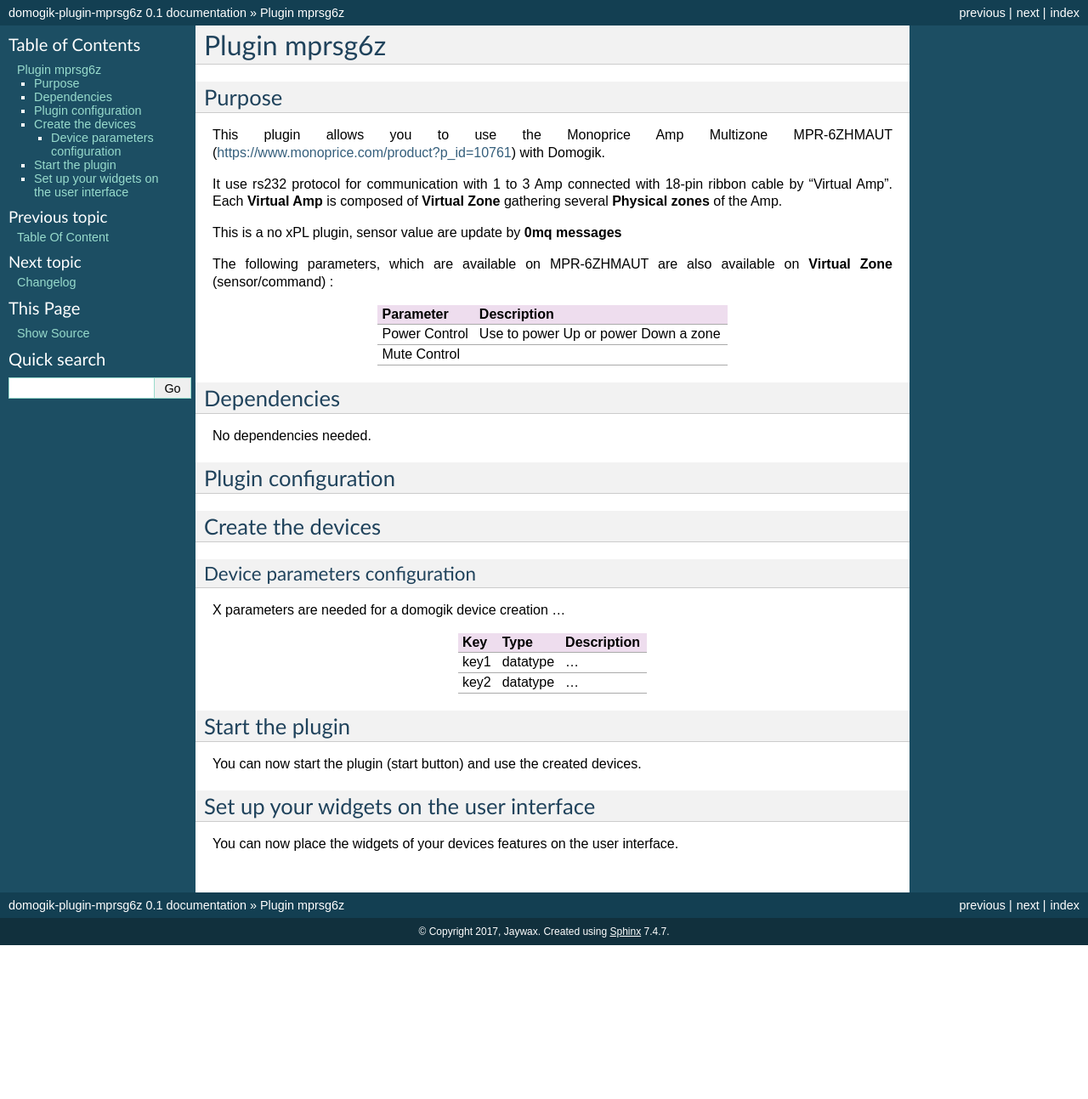
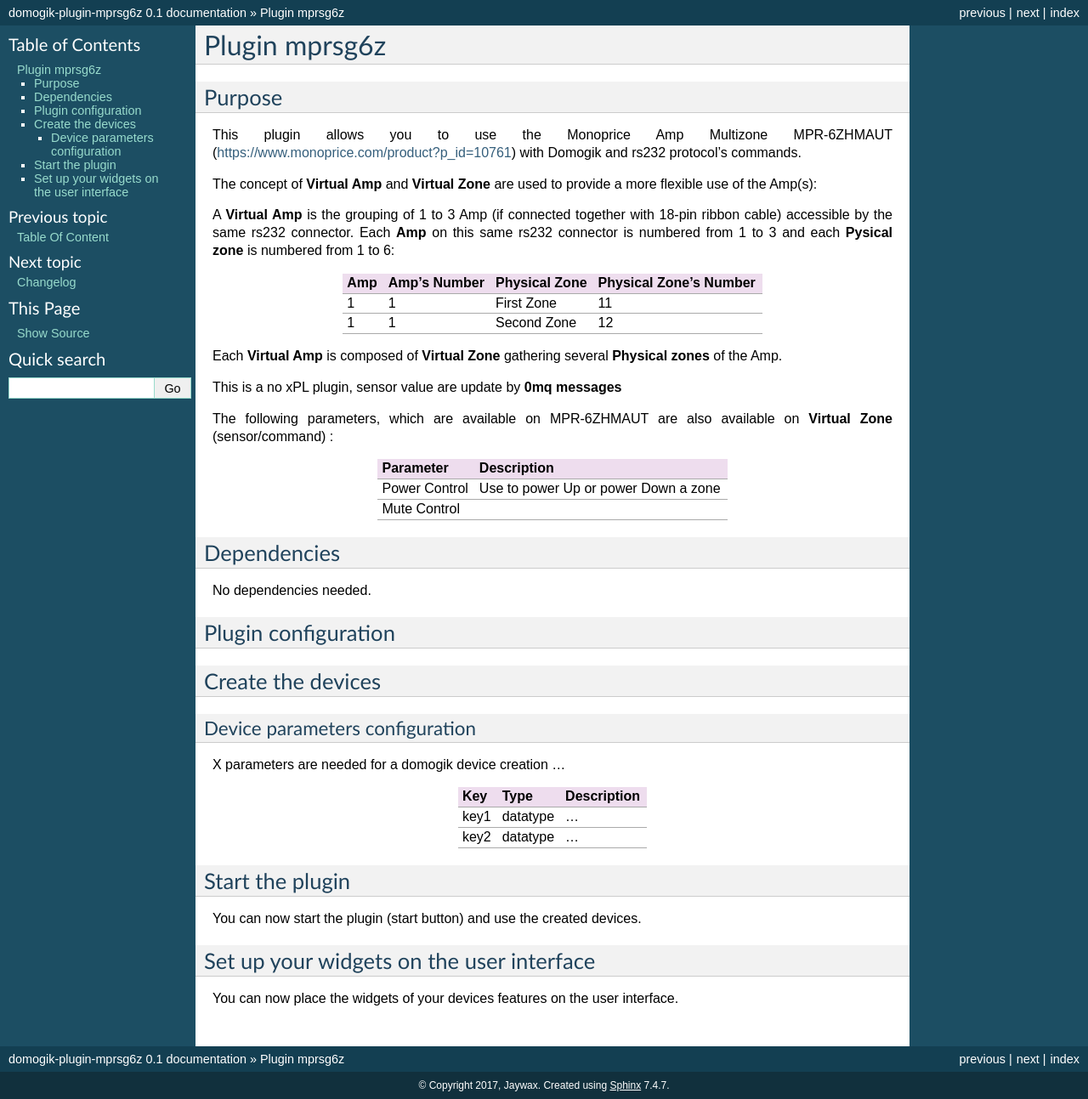
Before and after one commit to jaywax/domogik-plugin-mprsg6z, a Sphinx documentation site: the page built from docs/mprsg6z.txt, in a window 1280 px wide. Shown: the whole page at 85% size. Built offline with Sphinx 7.4.7, drawn with Linux system fonts in a browser that asks for light colours; before the commit the page ends 1112 px from its top, so only the background shows below that.

Commit message:
documentation again !

```diff
--- a/docs/mprsg6z.txt
+++ b/docs/mprsg6z.txt
@@ -8,9 +8,22 @@ Purpose
 =======
 
 This plugin allows you to use the Monoprice Amp Multizone MPR-6ZHMAUT (https://www.monoprice.com/product?p_id=10761)
-with Domogik.
+with Domogik and rs232 protocol's commands.
 
-It use rs232 protocol for communication with 1 to 3 Amp connected with 18-pin ribbon cable by "Virtual Amp".
+The concept of **Virtual Amp** and **Virtual Zone** are used to provide a more flexible use of the Amp(s):
+
+A **Virtual Amp** is the grouping of 1 to 3 Amp (if connected together with 18-pin ribbon cable) accessible
+by the same rs232 connector. Each **Amp** on this same rs232 connector is numbered from 1 to 3 and
+each **Pysical zone** is numbered from 1 to 6:
+
+==== ============ ============= ======================
+Amp  Amp's Number Physical Zone Physical Zone's Number
+==== ============ ============= ======================
+1    1		  First Zone	11
+---- ------------ ------------- ----------------------
+1    1		  Second Zone	12
+==== ============ ============= ======================
+
 Each **Virtual Amp** is composed of **Virtual Zone** gathering several **Physical zones** of the Amp.
 
 This is a no xPL plugin, sensor value are update by **0mq messages**
```
